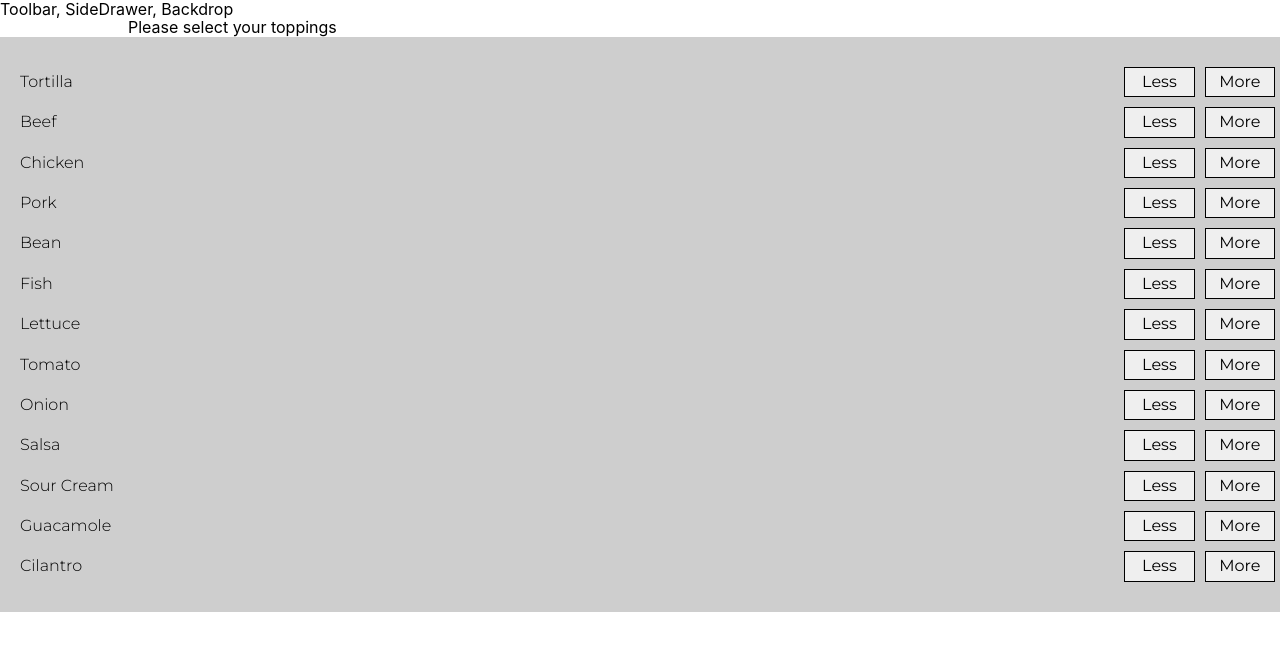
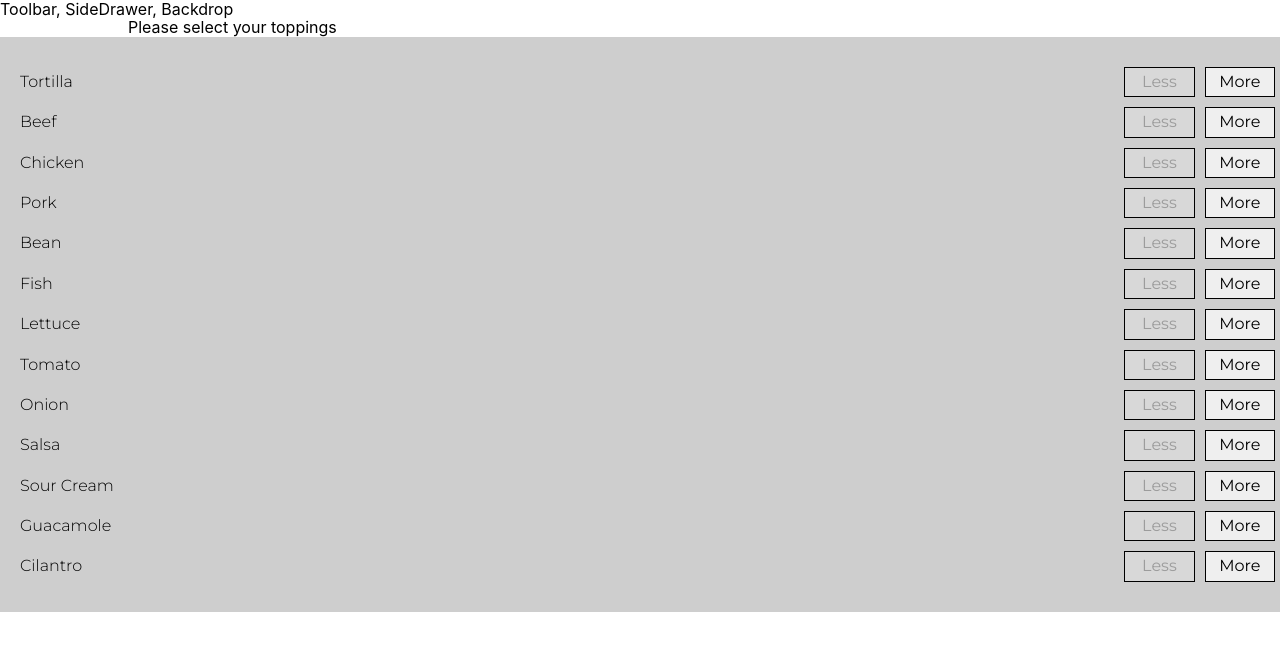
Before and after one commit to darbley/taco-shop, a React (Create React App) app: page / in a window 1280 px wide. Shown: the top 650 px of the page. Built offline with nearby package versions, Linux system fonts and the light colour scheme.

Commit message:
buttons for add / remove ingredients functionality

```diff
--- a/src/components/Taco/BuildControls/BuildControl/BuildControl.js
+++ b/src/components/Taco/BuildControls/BuildControl/BuildControl.js
@@ -4,8 +4,8 @@ import './style.scss';
 const BuildControl = (props) => (
         <div className="build-control">
             <h4>{props.label}</h4>
-            <button>Less</button>
-            <button>More</button>
+            <button onClick={props.removeIngredient} disabled={props.disabled}>Less</button>
+            <button onClick={props.addIngredient}>More</button>
         </div>
 )
 export default BuildControl;
--- a/src/components/Taco/BuildControls/BuildControls.js
+++ b/src/components/Taco/BuildControls/BuildControls.js
@@ -13,7 +13,7 @@ const controls = [
     { label: 'Tomato', type: 'tomato'},
     { label: 'Onion', type: 'onion'},
     { label: 'Salsa', type: 'salsa'},
-    { label: 'Sour Cream', type: 'sour-cream'},
+    { label: 'Sour Cream', type: 'sourCream'},
     { label: 'Guacamole', type: 'guacamole'},
     { label: 'Cilantro', type: 'cilantro'}
 ];
@@ -24,7 +24,13 @@ const BuildControls = (props) => (
         {
             controls.map((ctrl) => {
                 return (
-                    <BuildControl label={ctrl.label} key={ctrl.label} />
+                    <BuildControl
+                        label={ctrl.label}
+                        key={ctrl.label}
+                        addIngredient={() => props.addIngredient(ctrl.type)}
+                        removeIngredient={() => props.removeIngredient(ctrl.type)}
+                        disabled={props.disabled[ctrl.type]}
+                     />
                 )
             })
         }
--- a/src/components/Taco/TacoIngredient/TacoIngredient.js
+++ b/src/components/Taco/TacoIngredient/TacoIngredient.js
@@ -49,7 +49,7 @@ class TacoIngredient extends React.Component{
             case('salsa'):
                 ingredient = <div className="salsa"></div>;
                 break;
-            case('sour-cream'):
+            case('sourCream'):
                 ingredient = <div className="sour-cream"></div>;
                 break;
             case('guacamole'):
--- a/src/containers/TacoBuilder/TacoBuilder.js
+++ b/src/containers/TacoBuilder/TacoBuilder.js
@@ -2,6 +2,21 @@ import React from 'react';
 import './style.scss';
 import Taco from '../../components/Taco/Taco';
 import BuildControls from '../../components/Taco/BuildControls/BuildControls';
+
+const INGREDIENT_PRICES = {
+    beef: 1,
+    chicken: 1,
+    pork: 1,
+    bean: 1,
+    fish: 1,
+    lettuce: 0.3,
+    tomato: 0.25,
+    onion: 0.25,
+    salsa: 0.35,
+    sourCream: 0.25,
+    guacamole: 0.8,
+    cilantro: 0.3
+}
 
 class TacoBuilder extends React.Component {
     state = {
@@ -19,14 +34,72 @@ class TacoBuilder extends React.Component {
             sourCream: 0,
             guacamole: 0,
             cilantro: 0
+        },
+        totalPrice: 4
+    }
+
+    addIngredientHandler = (type) => {
+        const currentCount = this.state.ingredients[type];
+        const updatedCount = currentCount + 1;
+
+        const updatedIngredients = {
+            ...this.state.ingredients
         }
+        //Update ingredient
+        updatedIngredients[type] = updatedCount;
+
+        //Add extra cost
+        const price = INGREDIENT_PRICES[type];
+        const currentPrice  = this.state.totalPrice;
+        const newPrice      = currentPrice + price;
+        this.setState({
+            totalPrice: newPrice,
+            ingredients: updatedIngredients
+        })
+    }
+
+    removeIngredientHandler = (type) => {
+        const currentCount = this.state.ingredients[type];
+        //Make sure there is a single ingredient or return
+        if(currentCount <= 0){
+            return
+        }
+
+        const updatedCount = currentCount - 1;
+
+        const updatedIngredients = {
+            ...this.state.ingredients
+        }
+        //Update ingredient
+        updatedIngredients[type] = updatedCount;
+
+        //Add extra cost
+        const price = INGREDIENT_PRICES[type];
+        const currentPrice  = this.state.totalPrice;
+        const newPrice      = currentPrice - price;
+
+        this.setState({
+            totalPrice: newPrice,
+            ingredients: updatedIngredients
+        })
     }
 
     render() {
+        const disableInfo = {
+            ...this.state.ingredients
+        }
+        //Return value of true or false
+        for(let key in disableInfo){
+            disableInfo[key] = disableInfo[key] <= 0
+        }
         return (
             <div>
                 <Taco ingredients={this.state.ingredients} />
-                <BuildControls />
+                <BuildControls
+                    addIngredient={this.addIngredientHandler}
+                    removeIngredient={this.removeIngredientHandler}
+                    disabled={disableInfo}
+                />
             </div>
         )
     }
```
